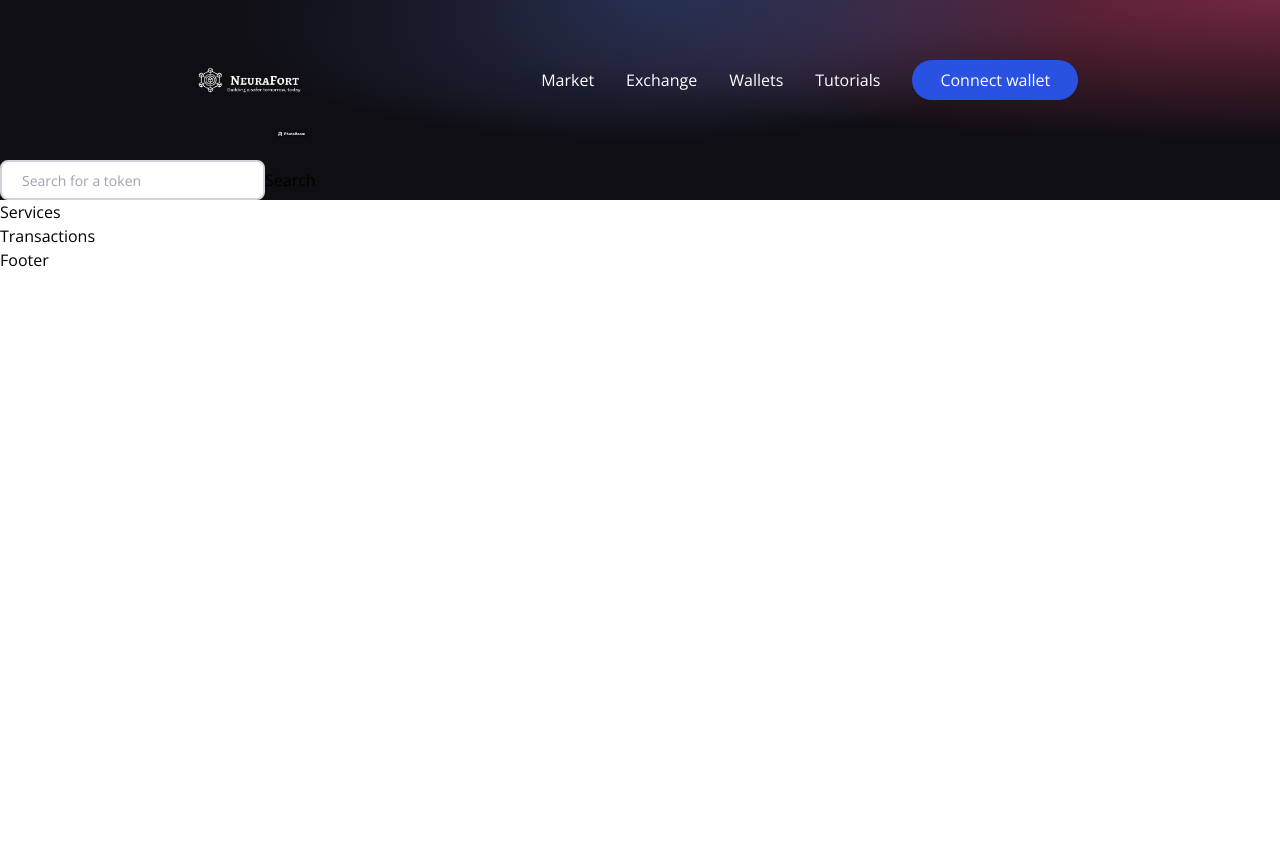
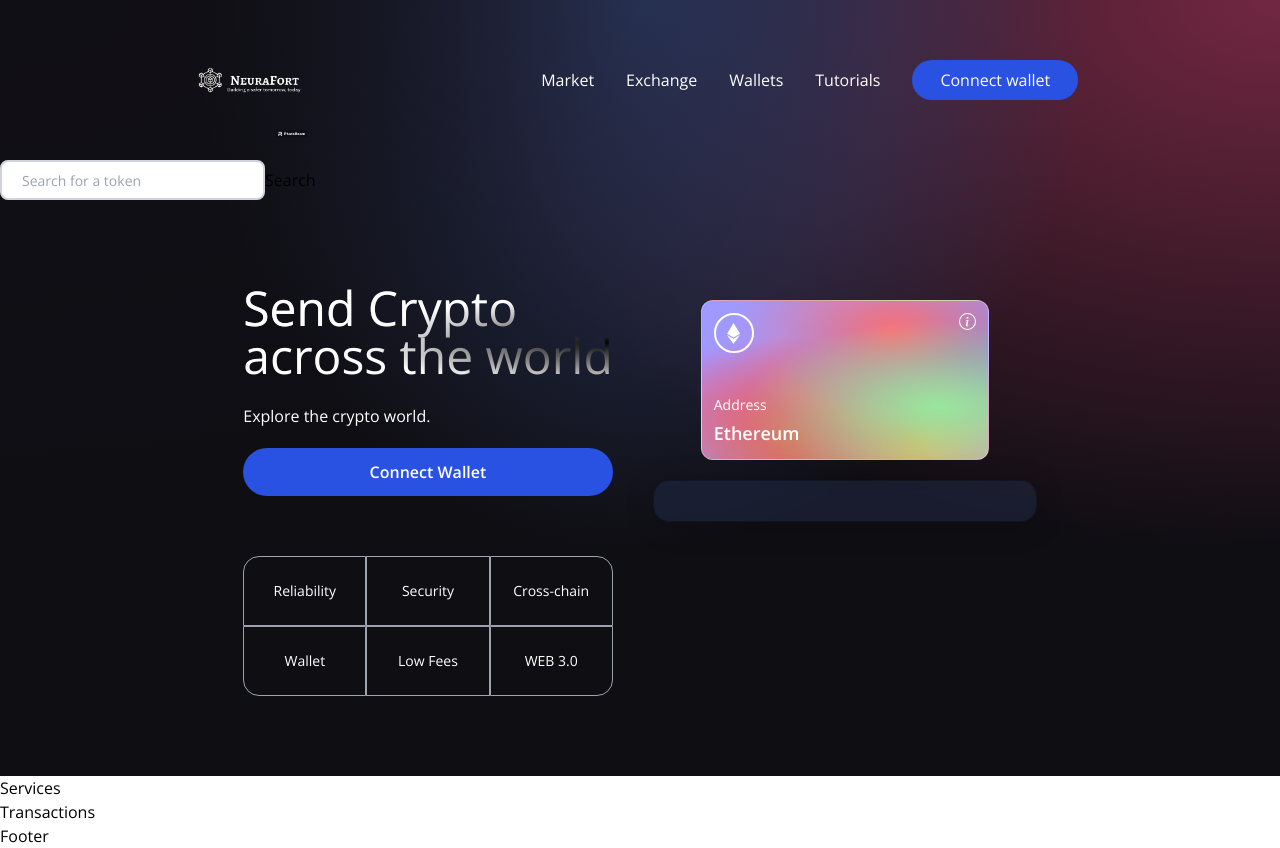
Before and after one commit to NeuraFort/neurafort.github.io, a React (Vite) app in the folder client/: page / in a window 1280 px wide. Before the commit the page ends 800 px from the top, so only its background shows below. Built offline with nearby package versions, Linux system fonts and the light colour scheme.

Commit message:
Added about page

```diff
--- a/client/src/App.jsx
+++ b/client/src/App.jsx
@@ -1,4 +1,4 @@
-import { Navbar, Welcome, Footer, Services, Transactions, SearchBar } from './components/Index.js';
+import { Navbar, Welcome, Footer, Services, Transactions, SearchBar, About } from './components/Index.js';
 import { BrowserRouter, Routes, Route } from 'react-router-dom';
 
 
@@ -11,7 +11,8 @@ const App = () => {
         <SearchBar />
         <BrowserRouter>
           <Routes>
-            <Route exact path="/" component={Welcome}/>
+            <Route exact path="/" element={<Welcome />} />
+            <Route exact path="/about" element={<About />} />
           </Routes>
         </BrowserRouter>
       </div>
--- /dev/null
+++ b/client/src/components/About.jsx
@@ -0,0 +1,7 @@
+const About = () => {
+    return (
+        <h1> About</h1>
+    );
+}
+
+export default About;
--- a/client/src/components/Index.js
+++ b/client/src/components/Index.js
@@ -5,3 +5,4 @@ export {default as Welcome } from './Welcome.jsx';
 export {default as Transactions } from './Transactions.jsx';
 export {default as Services } from './Services.jsx';
 export {default as SearchBar } from './SearchBar.jsx';
+export {default as About } from './About.jsx';
```
